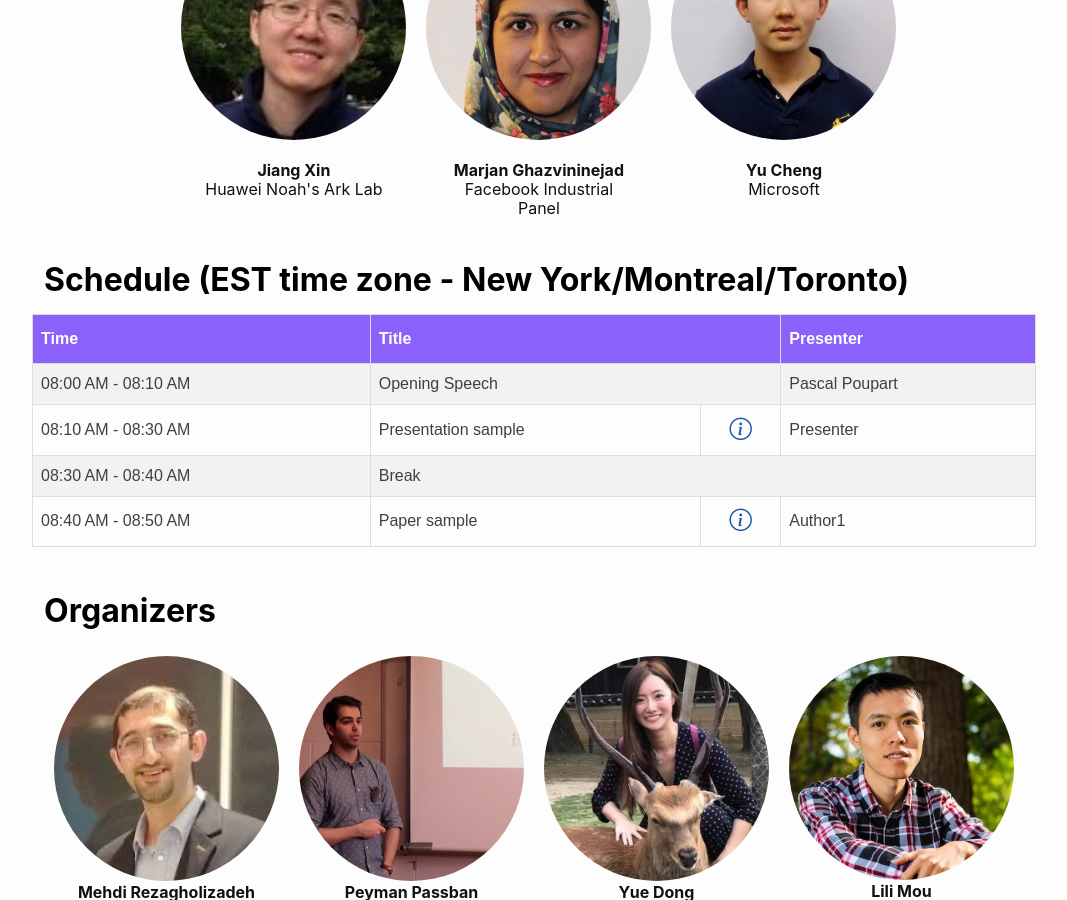
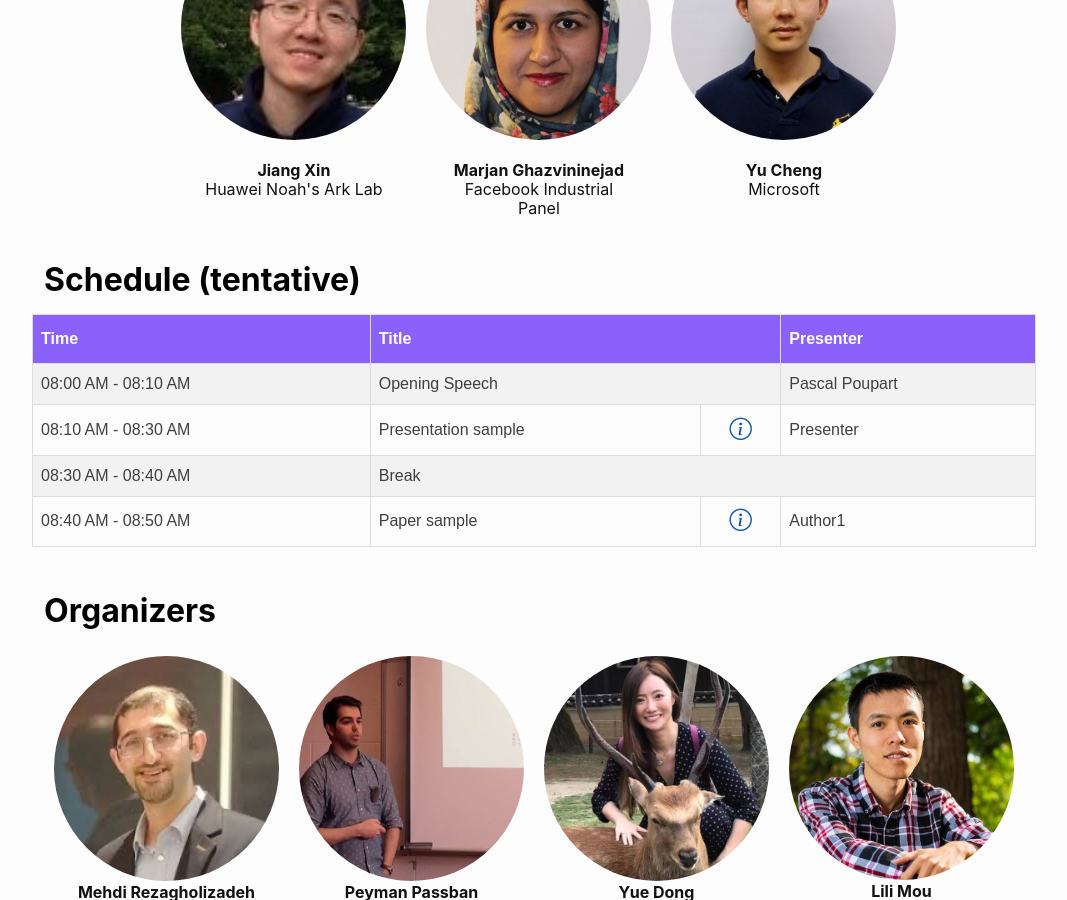
Before and after one commit to neurips2022-enlsp/neurips2022-enlsp.github.io, a Jekyll site: the page built from index.md, in a window 1280 px wide and 900 px high, scrolled down 3330 px. Shown: the whole window, without its empty margins (106-1173 px from the left). Built offline with Jekyll 4.4.1, drawn with Linux system fonts in a browser that asks for light colours; nearby versions of some CDN libraries.

Commit message:
Update index.md

```diff
--- a/index.md
+++ b/index.md
@@ -105,7 +105,7 @@ TBD
 </p>
 
 <!-- Schedule -->
-<h2 class="blackpar_title" id="schedule">Schedule (EST time zone - New York/Montreal/Toronto)</h2>
+<h2 class="blackpar_title" id="schedule">Schedule (tentative)</h2>
 <p>
 {% include schedule.html %}
 </p>
```
